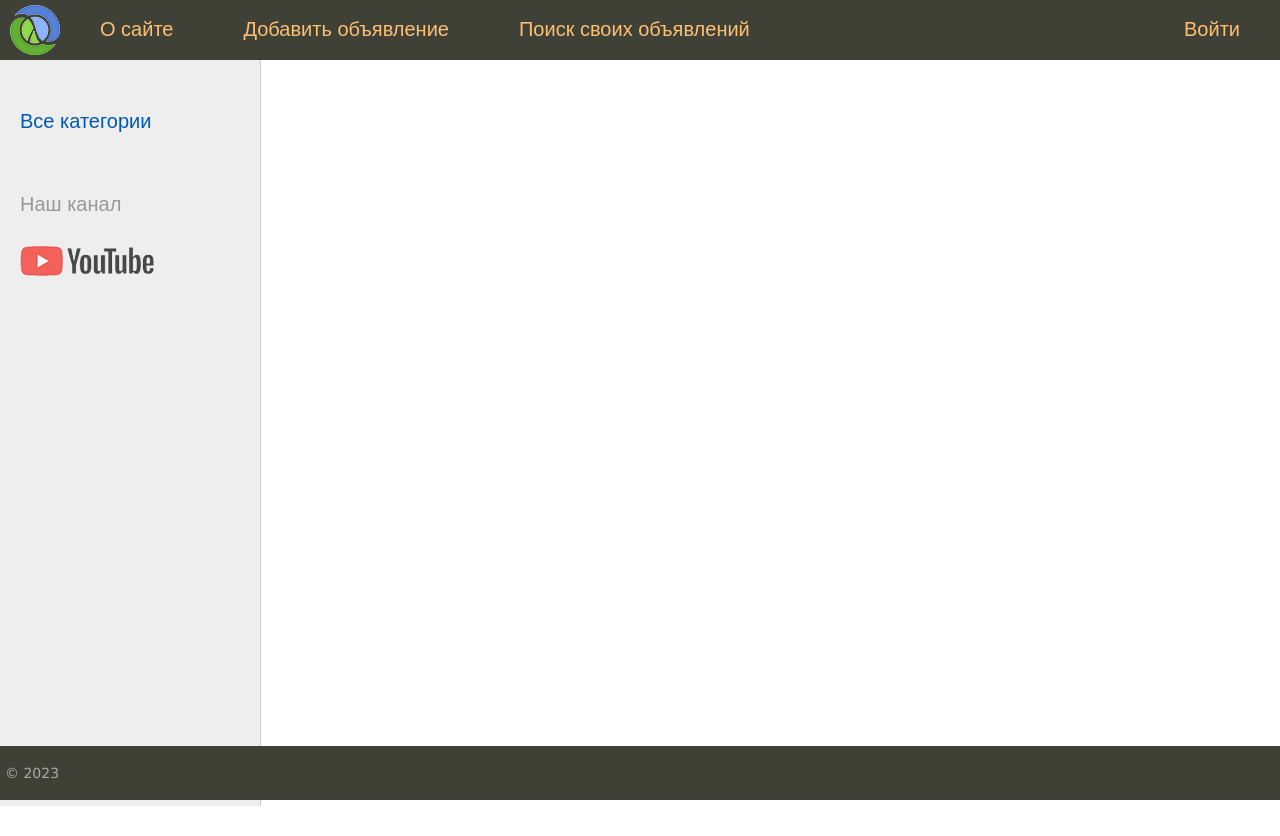
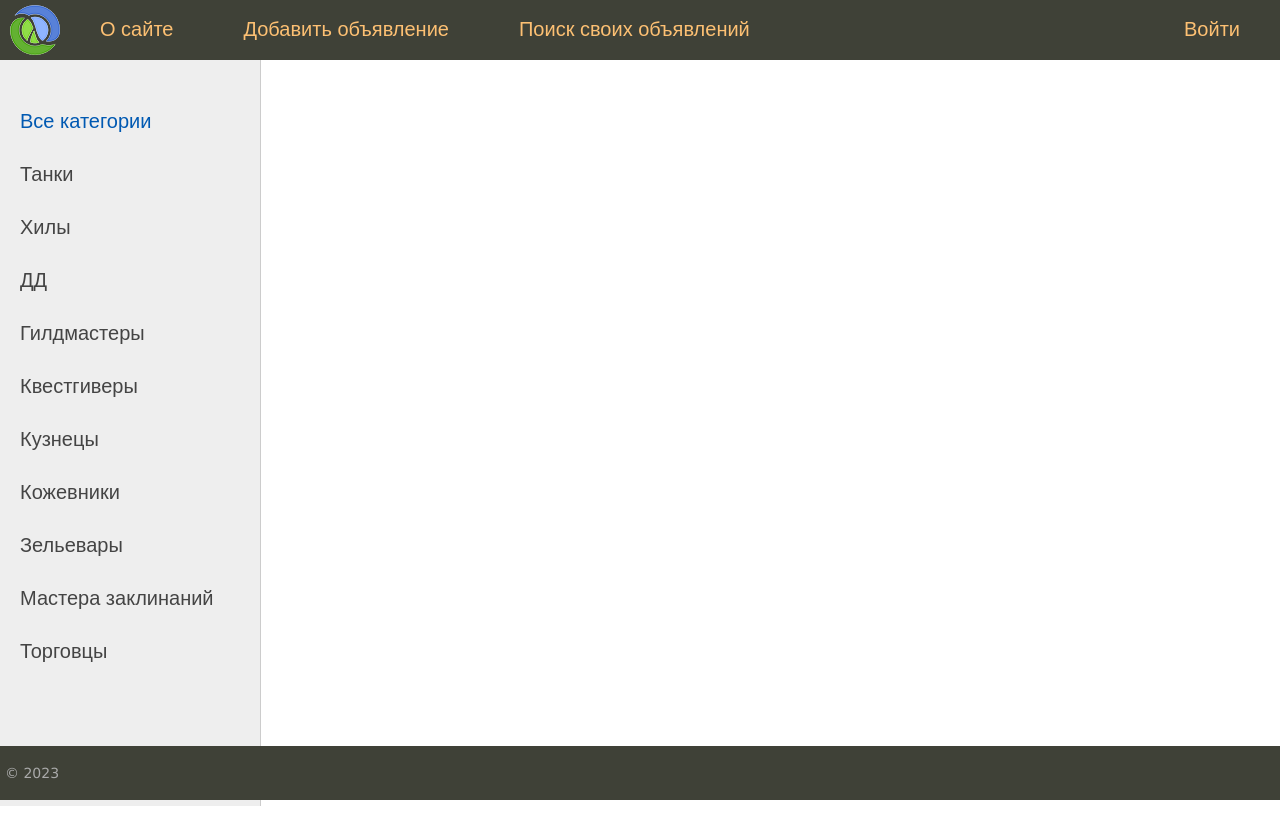
Before and after one commit to Alek-Kas/message-board, a Django app: page / in a window 1280 px wide. Run offline with Django 4.2, Linux system fonts and the light colour scheme; data that the repository does not hold is empty; parts of the project's set-up code (start-up, migrations or seed data) failed here and were passed over.

Commit message:
v_0.009 Просто переделал ссылки

```diff
--- a/messageboard/board/templates/board/base.html
+++ b/messageboard/board/templates/board/base.html
@@ -41,15 +41,13 @@
 
 		{% for c in cats %}
 			{% if c.pk == cat_selected %}
-				<li class="selected">{{c.name}}</li>
+				<li class="selected">{{c.title}}</li>
 			{% else %}
-				<li><a href="{{ c.get_absolute_url }}">{{c.name}}</a></li>
+				<li><a href="{{ c.get_absolute_url }}">{{c.title}}</a></li>
 			{% endif %}
 		{% endfor %}
 
 		<li class="share">
-		<p>Наш канал</p>
-		<a class="share-yt" href="https://www.youtube.com/channel/UClJzWfGWuGJL2t-3dYKcHTA/playlists" target="_blank" rel="nofollow"></a>
 		</li>
 	</ul>
 </td>
--- a/messageboard/board/templates/board/index.html
+++ b/messageboard/board/templates/board/index.html
@@ -3,7 +3,11 @@
 {% block content %}
 <ul class="list-articles">
 	{% for p in posts %}
-			<li><h2>{{p.title}}</h2>
+			<li><div class="article-panel">
+				<p class="first">Категория: {{p.categories}}</p>
+				<p class="last">Дата: {{p.time_update|date:"Y-m-d H:i:s"}}</p>
+			</div>
+				<h2>{{p.title}}</h2>
 	{% autoescape on %}
 	{{p.content|linebreaks|truncatewords:10}}
 	{% endautoescape %}
--- a/messageboard/board/views.py
+++ b/messageboard/board/views.py
@@ -3,7 +3,6 @@ from django.shortcuts import render, redirect
 
 from .models import Announce
 
-# menu = ['О сайте', 'Добавить объявление', 'Поиск своих объявлений', 'Войти']
 menu = [
     {'title': 'О сайте', 'url_name': 'about'},
     {'title': 'Добавить объявление', 'url_name': 'add_announce'},
@@ -12,25 +11,24 @@ menu = [
 ]
 
 cats = [
-    (TANKS, 'Танки'),
-    (HEALERS, 'Хилы'),
-    (DD, 'ДД'),
-    (MERCHANTS, 'Торговцы'),
-    (GUILD_MASTERS, 'Гилдмастеры'),
-    (QUEST_GIVERS, 'Квестгиверы'),
-    (BLACKSMITHS, 'Кузнецы'),
-    (TANNERS, 'Кожевники'),
-    (POTION_MAKERS, 'Зельевары'),
-    (SPELL_MASTERS, 'Мастера заклинаний'),
+    {'title': 'Танки', 'url_name': 'tanks'},
+    {'title': 'Хилы', 'url_name': 'healers'},
+    {'title': 'ДД', 'url_name': 'dd'},
+    {'title': 'Гилдмастеры', 'url_name': 'guild_masters'},
+    {'title': 'Квестгиверы', 'url_name': 'quest_givers'},
+    {'title': 'Кузнецы', 'url_name': 'blacksmiths'},
+    {'title': 'Кожевники', 'url_name': 'tanners'},
+    {'title': 'Зельевары', 'url_name': 'potion_makers'},
+    {'title': 'Мастера заклинаний', 'url_name': 'spell_masters'},
+    {'title': 'Торговцы', 'url_name': 'merchants'},
 ]
+
 
 def index(request):
     posts = Announce.objects.all()
-    # cats = Announce.categories.all()
-
     context = {
         'posts': posts,
-        # 'cats': cats,
+        'cats': cats,
         'menu': menu,
         'title': 'Главная страница',
         'cat_selected': 0,
@@ -39,7 +37,7 @@ def index(request):
 
 
 def about(request):
-    return render(request, 'board/about.html', {'menu': menu, 'title': 'О сайте'})
+    return render(request, 'board/about.html', {'menu': menu, 'cats': cats, 'title': 'О сайте'})
 
 
 def add_announce(request):
@@ -63,4 +61,14 @@ def show_post(request, post_id):
 
 
 def show_category(request, cat_id):
-    return HttpResponse(f'Отображение категории с id = {cat_id}')
+    posts = Announce.objects.filter(cat_id=cat_id)
+    if len(posts) == 0:
+        raise Http404()
+    context = {
+        'posts': posts,
+        'cats': cats,
+        'menu': menu,
+        'title': 'Отображение по рубрикам',
+        'cat_selected': cat_id,
+    }
+    return render(request, 'board/index.html', context=context)
```
Also changed, not shown: messageboard/board/migrations/0002_alter_reply_author.py (added), messageboard/board/migrations/0003_alter_announce_time_create.py (added).
